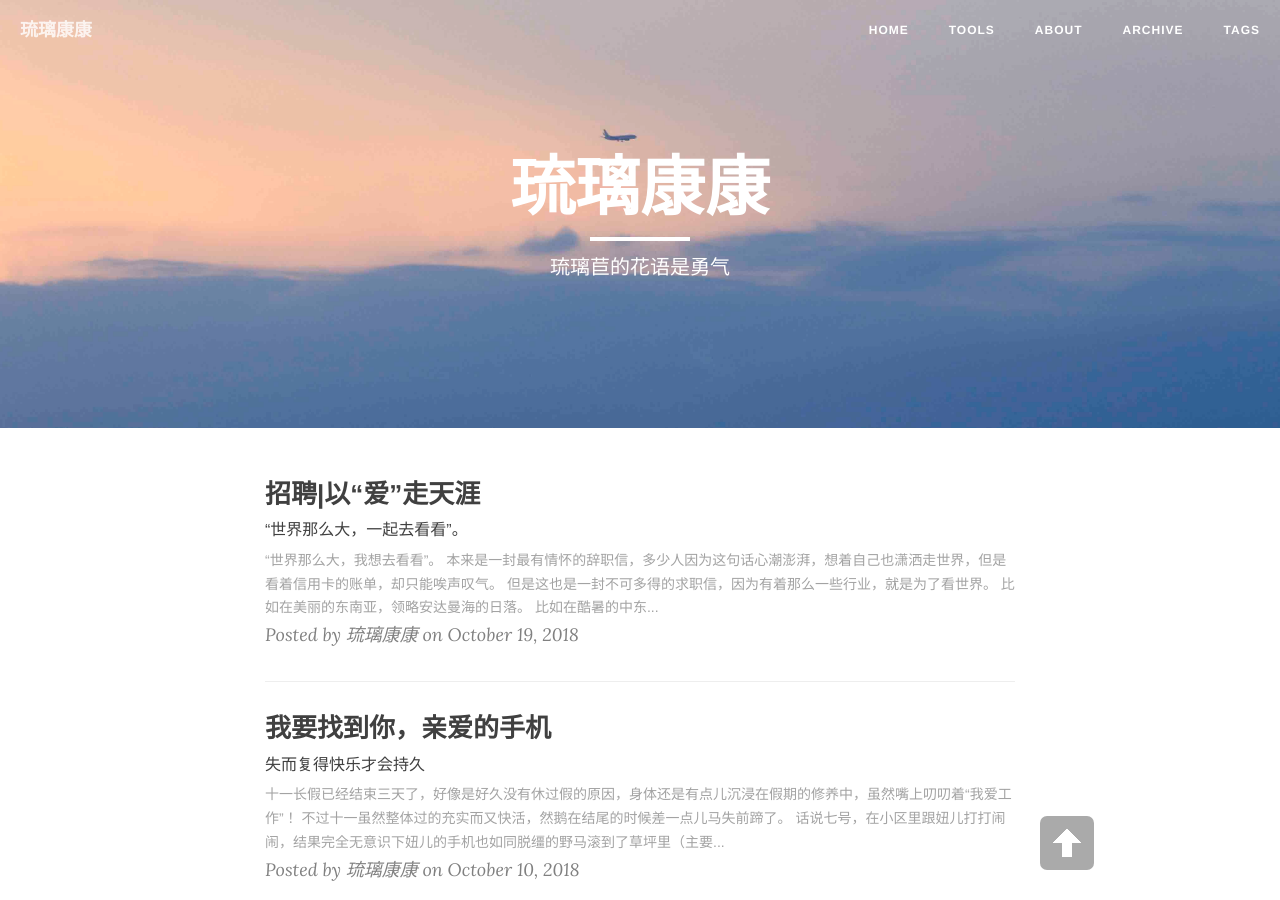
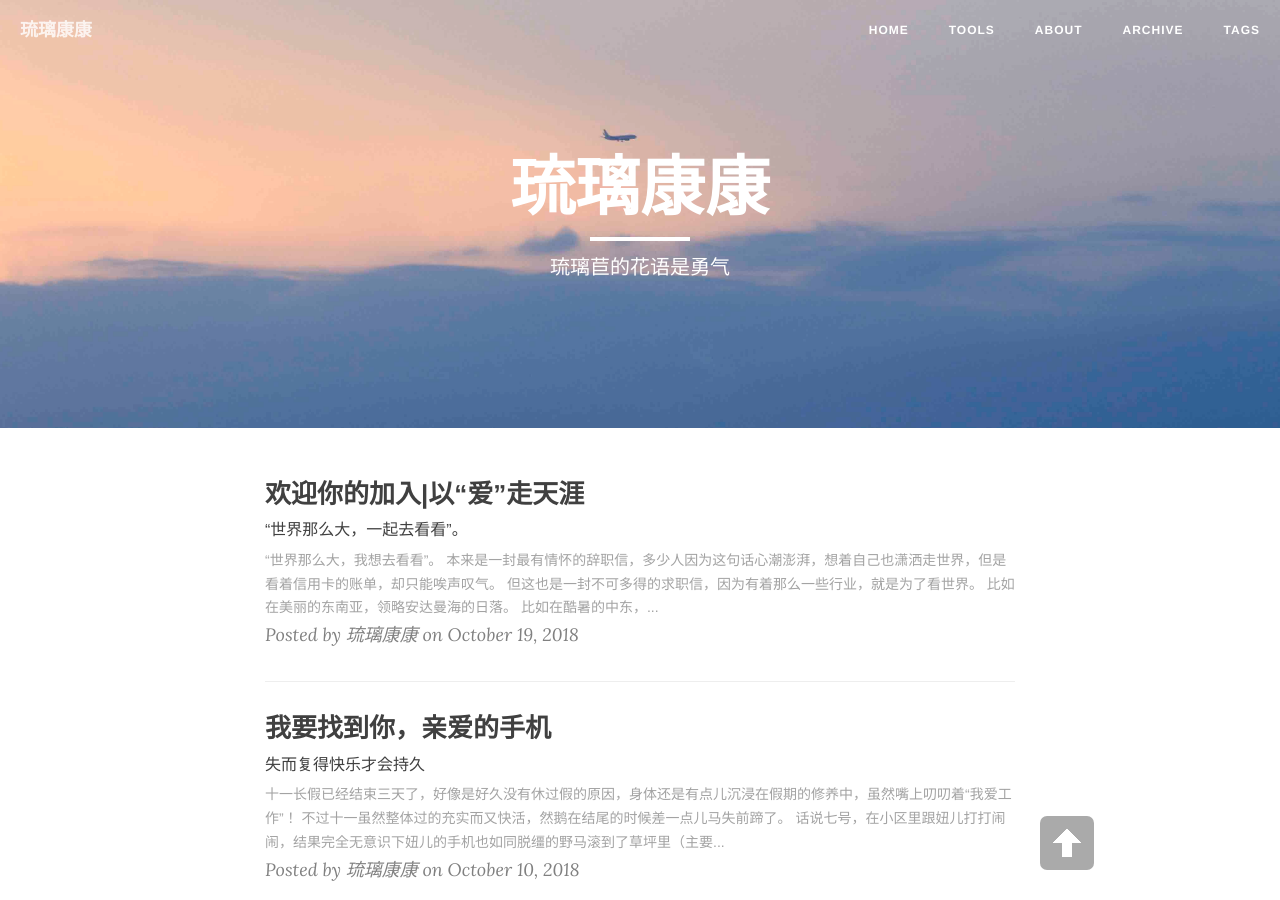
Before and after one commit to MinpuKang/minpukang.github.io, a Jekyll site: the page built from index.html, in a window 1280 px wide and 900 px high. Built offline with Jekyll 4.4.1, drawn with Linux system fonts in a browser that asks for light colours; nearby versions of some CDN libraries; the list of posts is cut into pages by our own code; comment, search, counter and statistics services are not loaded.

Commit message:
update title of recruit
update title of recruit

```diff
--- a/_posts/2018-10-19-e-find-you.md
+++ b/_posts/2018-10-19-e-find-you.md
@@ -1,6 +1,6 @@
 ---
 layout: post
-title: 招聘|以“爱”走天涯
+title: 欢迎你的加入|以“爱”走天涯
 date: 2018-10-19
 categories: blog
 tags: [通信, 招聘]
@@ -21,7 +21,7 @@ img{
 
 本来是一封最有情怀的辞职信，多少人因为这句话心潮澎湃，想着自己也潇洒走世界，但是看着信用卡的账单，却只能唉声叹气。
 
-但是这也是一封不可多得的求职信，因为有着那么一些行业，就是为了看世界。
+但这也是一封不可多得的求职信，因为有着那么一些行业，就是为了看世界。
 
 比如在美丽的东南亚，领略安达曼海的日落。
 ![1.象岛日落][1]
```
